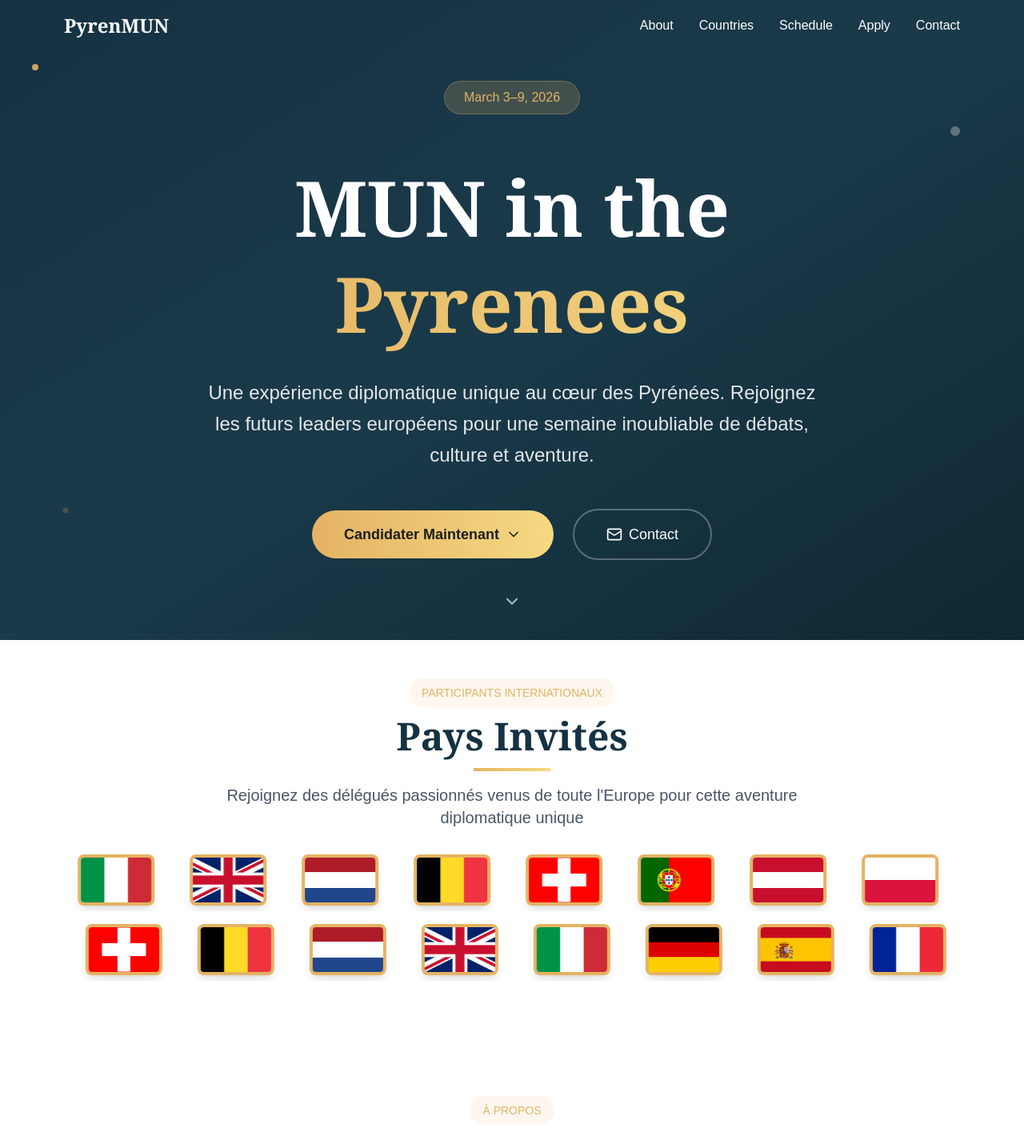
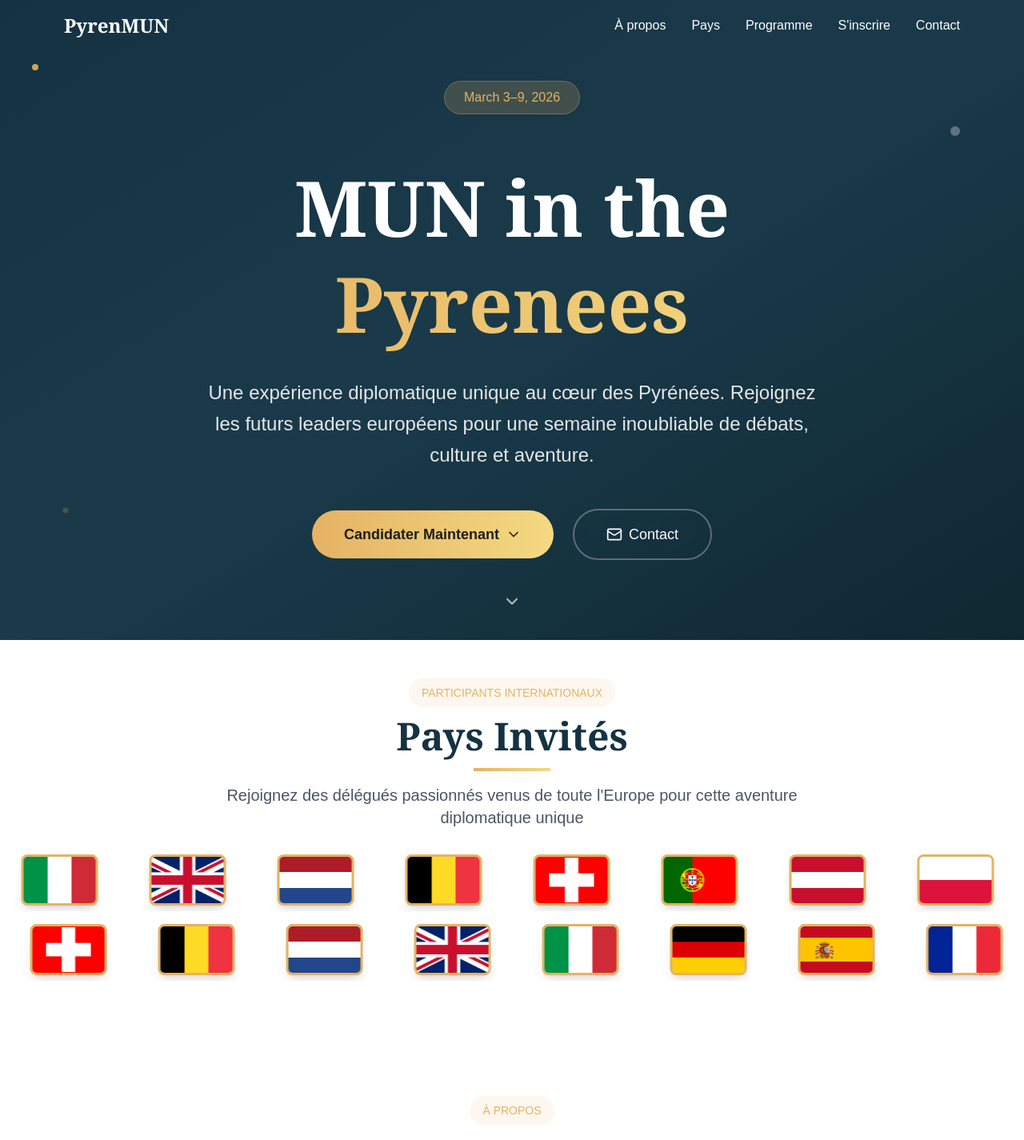
Before and after one commit to PyrenMUN/pyrenmun.github.io, a Next.js app: page / in a window 1280 px wide. Shown: the top 1425 px of the page at 80% size. Built offline with nearby package versions, Linux system fonts and the light colour scheme.

Commit message:
fixe some bugs

```diff
--- /dev/null
+++ b/messages/en.json
@@ -0,0 +1,52 @@
+{
+  "navbar": {
+    "about": "About",
+    "countries": "Countries",
+    "schedule": "Schedule",
+    "apply": "Apply",
+    "contact": "Contact"
+  },
+  "hero": {
+    "title": "PyrenMUN 2024",
+    "subtitle": "Model United Nations Conference",
+    "description": "Join us for an exceptional diplomatic experience in the heart of the Pyrenees",
+    "cta": "Apply Now"
+  },
+  "countries": {
+    "title": "International Participants",
+    "subtitle": "Invited Countries",
+    "description": "Join passionate delegates from across Europe for this unique diplomatic adventure"
+  },
+  "about": {
+    "title": "About PyrenMUN",
+    "subtitle": "Our Mission",
+    "description": "PyrenMUN is a Model United Nations conference that brings together students from across Europe to debate and find solutions to global challenges."
+  },
+  "features": {
+    "title": "Why PyrenMUN?",
+    "subtitle": "Key Features",
+    "diplomacy": {
+      "title": "Diplomatic Experience",
+      "description": "Develop your negotiation and public speaking skills in a realistic UN environment"
+    },
+    "networking": {
+      "title": "Networking",
+      "description": "Connect with students from prestigious universities across Europe"
+    },
+    "location": {
+      "title": "Unique Location",
+      "description": "Experience diplomacy in the heart of the Pyrenees mountains"
+    }
+  },
+  "schedule": {
+    "title": "Conference Schedule",
+    "subtitle": "Event Timeline"
+  },
+  "contact": {
+    "title": "Contact Us",
+    "subtitle": "Get in Touch",
+    "email": "Email",
+    "phone": "Phone",
+    "address": "Address"
+  }
+}
--- /dev/null
+++ b/messages/fr.json
@@ -0,0 +1,52 @@
+{
+  "navbar": {
+    "about": "À propos",
+    "countries": "Pays",
+    "schedule": "Programme",
+    "apply": "S'inscrire",
+    "contact": "Contact"
+  },
+  "hero": {
+    "title": "PyrenMUN 2024",
+    "subtitle": "Conférence Modèle des Nations Unies",
+    "description": "Rejoignez-nous pour une expérience diplomatique exceptionnelle au cœur des Pyrénées",
+    "cta": "S'inscrire"
+  },
+  "countries": {
+    "title": "Participants Internationaux",
+    "subtitle": "Pays Invités",
+    "description": "Rejoignez des délégués passionnés venus de toute l'Europe pour cette aventure diplomatique unique"
+  },
+  "about": {
+    "title": "À propos de PyrenMUN",
+    "subtitle": "Notre Mission",
+    "description": "PyrenMUN est une conférence Modèle des Nations Unies qui rassemble des étudiants de toute l'Europe pour débattre et trouver des solutions aux défis mondiaux."
+  },
+  "features": {
+    "title": "Pourquoi PyrenMUN ?",
+    "subtitle": "Points Forts",
+    "diplomacy": {
+      "title": "Expérience Diplomatique",
+      "description": "Développez vos compétences en négociation et en prise de parole dans un environnement réaliste de l'ONU"
+    },
+    "networking": {
+      "title": "Réseau",
+      "description": "Connectez-vous avec des étudiants d'universités prestigieuses à travers l'Europe"
+    },
+    "location": {
+      "title": "Lieu Unique",
+      "description": "Vivez la diplomatie au cœur des montagnes des Pyrénées"
+    }
+  },
+  "schedule": {
+    "title": "Programme de la Conférence",
+    "subtitle": "Calendrier des Événements"
+  },
+  "contact": {
+    "title": "Contactez-nous",
+    "subtitle": "Restons en Contact",
+    "email": "Email",
+    "phone": "Téléphone",
+    "address": "Adresse"
+  }
+}
--- /dev/null
+++ b/next.config.js
@@ -0,0 +1,6 @@
+/** @type {import('next').NextConfig} */
+const nextConfig = {
+  reactStrictMode: true,
+};
+
+module.exports = nextConfig;
--- a/package.json
+++ b/package.json
@@ -16,6 +16,7 @@
     "clsx": "^2.1.1",
     "lucide-react": "^0.515.0",
     "next": "15.3.3",
+    "next-intl": "^4.1.0",
     "react": "^19.0.0",
     "react-dom": "^19.0.0",
     "react-slick": "^0.30.3",
--- a/src/components/navbar.tsx
+++ b/src/components/navbar.tsx
@@ -27,10 +27,10 @@ const Navbar = () => {
   }, [menuOpen]);
 
   const navLinks = [
-    { href: "#about", label: "About" },
-    { href: "#countries", label: "Countries" },
-    { href: "#schedule", label: "Schedule" },
-    { href: "#apply", label: "Apply" },
+    { href: "#about", label: "À propos" },
+    { href: "#countries", label: "Pays" },
+    { href: "#schedule", label: "Programme" },
+    { href: "#apply", label: "S'inscrire" },
     { href: "#contact", label: "Contact" },
   ];
 
@@ -39,7 +39,7 @@ const Navbar = () => {
       <nav
         className={clsx(
           "fixed w-full z-50 transition-all duration-300",
-    isScrolled ? "bg-white/95 backdrop-blur-md shadow-lg" : "bg-transparent"
+          isScrolled ? "bg-white/95 backdrop-blur-md" : "bg-transparent"
         )}
       >
         <div className="max-w-7xl mx-auto px-6 md:px-20 py-4 flex justify-between items-center">
--- a/src/components/sections/CountriesSection.tsx
+++ b/src/components/sections/CountriesSection.tsx
@@ -3,63 +3,13 @@ import Image from 'next/image';
 import Slider from 'react-slick';
 import 'slick-carousel/slick/slick.css';
 import 'slick-carousel/slick/slick-theme.css';
+import { countries, carousel_flags_settings } from '@/data/constants';
 
 const CountriesSection: React.FC = () => {
-  const countries = [
-    { name: "France", flag: "/images/flags/france.png" },
-    { name: "Spain", flag: "/images/flags/spain.png" },
-    { name: "Germany", flag: "/images/flags/germany.png" },
-    { name: "Italy", flag: "/images/flags/italy.png" },
-    { name: "United Kingdom", flag: "/images/flags/united kingdom.png" },
-    { name: "Netherlands", flag: "/images/flags/netherlands.png" },
-    { name: "Belgium", flag: "/images/flags/belgium.png" },
-    { name: "Switzerland", flag: "/images/flags/switzerland.png" },
-    { name: "Portugal", flag: "/images/flags/portugal.png" },
-    { name: "Austria", flag: "/images/flags/austria.png" },
-    { name: "Poland", flag: "/images/flags/poland.png" },
-    { name: "Czech Republic", flag: "/images/flags/czech republic.png" }
-  ];
-
-  const settings = {
-    dots: false,
-    infinite: true,
-    speed: 3000,
-    slidesToShow: 8,
-    slidesToScroll: 1,
-    autoplay: true,
-    autoplaySpeed: 0,
-    cssEase: "linear",
-    arrows: false,
-    pauseOnHover: false,
-    swipe: false,
-    touchMove: false,
-    draggable: false,
-    responsive: [
-      {
-        breakpoint: 1024,
-        settings: {
-          slidesToShow: 6,
-        }
-      },
-      {
-        breakpoint: 768,
-        settings: {
-          slidesToShow: 4,
-        }
-      },
-      {
-        breakpoint: 480,
-        settings: {
-          slidesToShow: 3,
-        }
-      }
-    ]
-  };
-
   const renderCountryCard = (country: typeof countries[0]) => (
     <div className="px-2">
       <div className="flex flex-col items-center">
-        <div className="relative w-24 h-16 rounded-lg overflow-hidden shadow-lg border-4 border-[#E4B363] bg-white">
+        <div className="relative w-24 h-16 rounded-lg overflow-hidden shadow-lg border-3 border-[#E4B363] bg-white">
           <Image
             src={country.flag}
             alt={`Drapeau ${country.name}`}
@@ -72,7 +22,7 @@ const CountriesSection: React.FC = () => {
   );
 
   return (
-    <section id="countries" className="py-12 px-6 md:px-20 bg-white overflow-hidden">
+    <section id="countries" className="py-12 bg-white overflow-hidden">
       <div className="max-w-7xl mx-auto">
         <div className="text-center mb-8">
           <span className="inline-block bg-[#E4B363]/10 text-[#E4B363] px-4 py-2 rounded-full text-sm font-medium mb-3">
@@ -89,7 +39,7 @@ const CountriesSection: React.FC = () => {
 
         {/* Ligne supérieure (défilement vers la droite) */}
         <div className="mb-4">
-          <Slider {...settings}>
+          <Slider {...carousel_flags_settings}>
             {countries.map((country, index) => (
               <div key={index}>
                 {renderCountryCard(country)}
@@ -100,7 +50,7 @@ const CountriesSection: React.FC = () => {
 
         {/* Ligne inférieure (défilement vers la gauche) */}
         <div>
-          <Slider {...{...settings, rtl: true}}>
+          <Slider {...{...carousel_flags_settings, rtl: true}}>
             {countries.map((country, index) => (
               <div key={index}>
                 {renderCountryCard(country)}
--- a/src/data/constants.ts
+++ b/src/data/constants.ts
@@ -1,19 +1,55 @@
 import { Users, Languages, Award, Mountain } from 'lucide-react';
 
-export const invitedCountries = [
-  { country: "France", flag: "🇫🇷" },
-  { country: "Spain", flag: "🇪🇸" },
-  { country: "Germany", flag: "🇩🇪" },
-  { country: "Italy", flag: "🇮🇹" },
-  { country: "United Kingdom", flag: "🇬🇧" },
-  { country: "Netherlands", flag: "🇳🇱" },
-  { country: "Belgium", flag: "🇧🇪" },
-  { country: "Switzerland", flag: "🇨🇭" },
-  { country: "Portugal", flag: "🇵🇹" },
-  { country: "Austria", flag: "🇦🇹" },
-  { country: "Poland", flag: "🇵🇱" },
-  { country: "Czech Republic", flag: "🇨🇿" }
+export const countries = [
+  { name: "France", flag: "/images/flags/france.png" },
+  { name: "Spain", flag: "/images/flags/spain.png" },
+  { name: "Germany", flag: "/images/flags/germany.png" },
+  { name: "Italy", flag: "/images/flags/italy.png" },
+  { name: "United Kingdom", flag: "/images/flags/united kingdom.png" },
+  { name: "Netherlands", flag: "/images/flags/netherlands.png" },
+  { name: "Belgium", flag: "/images/flags/belgium.png" },
+  { name: "Switzerland", flag: "/images/flags/switzerland.png" },
+  { name: "Portugal", flag: "/images/flags/portugal.png" },
+  { name: "Austria", flag: "/images/flags/austria.png" },
+  { name: "Poland", flag: "/images/flags/poland.png" },
+  { name: "Czech Republic", flag: "/images/flags/czech republic.png" }
 ];
+
+export const carousel_flags_settings = {
+  dots: false,
+  infinite: true,
+  speed: 3000,
+  slidesToShow: 8,
+  slidesToScroll: 1,
+  autoplay: true,
+  autoplaySpeed: 0,
+  cssEase: "linear",
+  arrows: false,
+  pauseOnHover: false,
+  swipe: false,
+  touchMove: false,
+  draggable: false,
+  responsive: [
+    {
+      breakpoint: 1024,
+      settings: {
+        slidesToShow: 6,
+      }
+    },
+    {
+      breakpoint: 768,
+      settings: {
+        slidesToShow: 4,
+      }
+    },
+    {
+      breakpoint: 480,
+      settings: {
+        slidesToShow: 3,
+      }
+    }
+  ]
+};
 
 export const features = [
   {
--- a/src/pages/index.tsx
+++ b/src/pages/index.tsx
@@ -1,4 +1,5 @@
 import React from 'react';
+import { useRouter } from 'next/router';
 import Navbar from '@/components/navbar';
 import HeroSection from '@/components/sections/HeroSection';
 import AboutSection from '@/components/sections/AboutSection';
```
Also changed, not shown: tsconfig.json (+23 -5 lines), 1 other file (tests, documents, lock files or other folders). Lines whose indentation alone changed are shown as unchanged.
